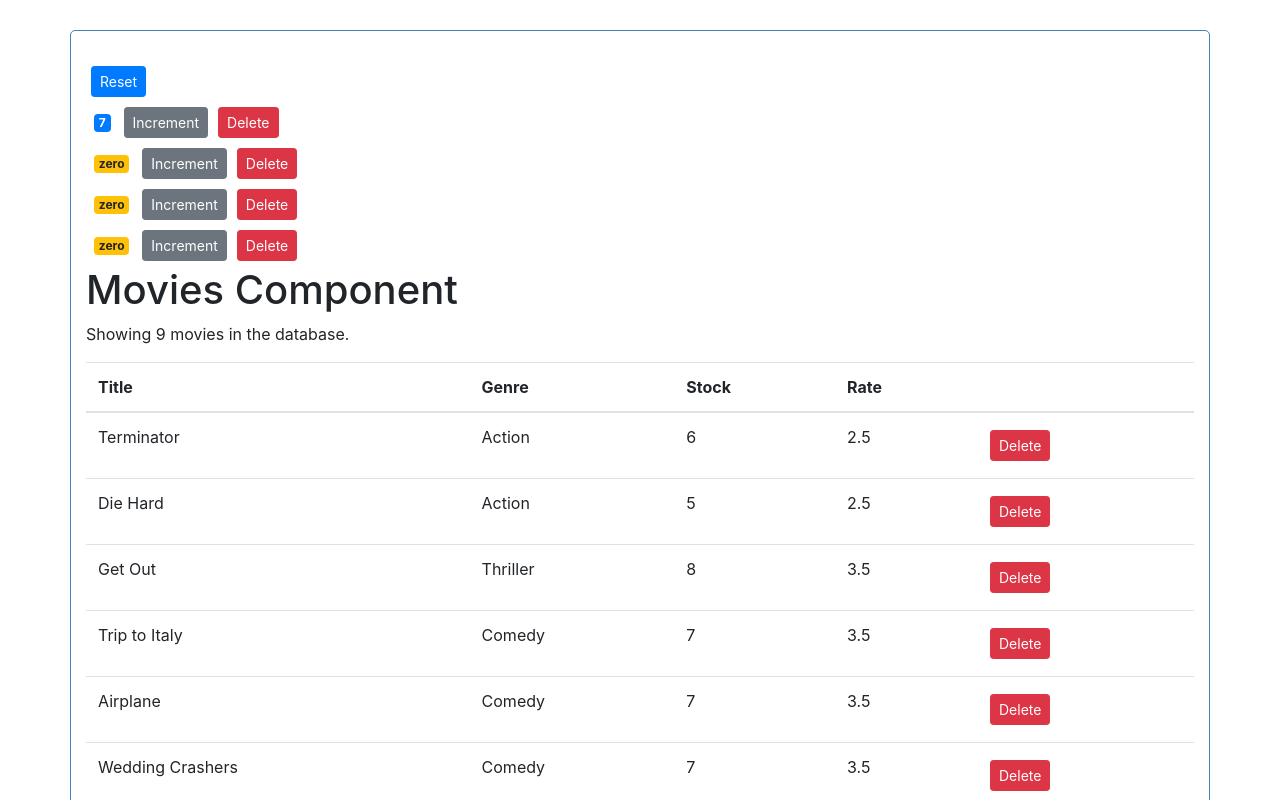
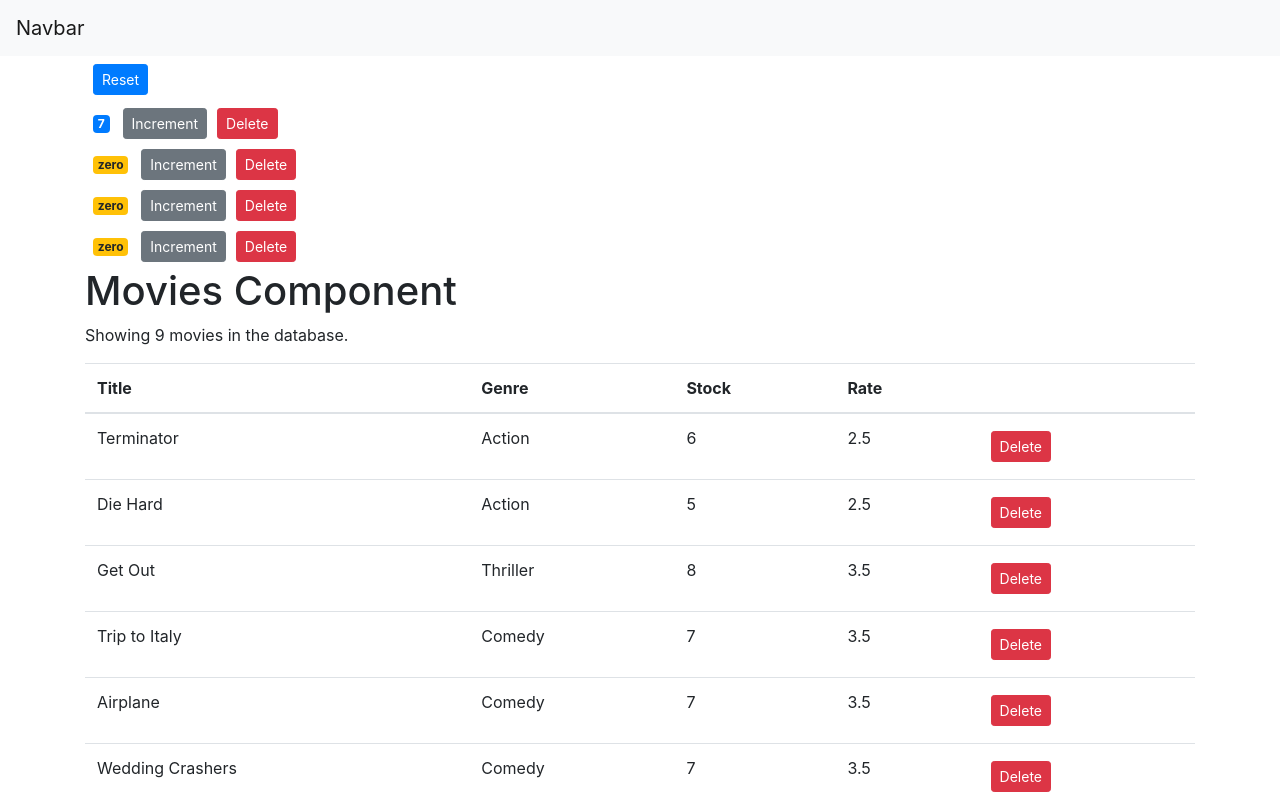
Before and after one commit to DilshanUdawaththa/Counter-App-ReactJS, a React (Create React App) app: page / in a window 1280 px wide. Shown: the top 800 px of the page. Built offline with nearby package versions, Linux system fonts and the light colour scheme.

Commit message:
added NavBar

```diff
--- a/src/App.js
+++ b/src/App.js
@@ -1,12 +1,16 @@
 import Counters from "./components/counters";
 import Movies from "./components/movies";
+import NavBar from "./components/navbar";
 
 function App() {
   return (
+    <>
+      <NavBar />
     <div className="container">
       <Counters />
       <Movies />
     </div>
+    </>
   );
 }
 
--- a/src/components/counters.jsx
+++ b/src/components/counters.jsx
@@ -35,7 +35,7 @@
   render() {
     return (
       <React.Fragment>
-        <button className="btn btn-primary btn-sm" onClick={this.handleReset}>Reset</button>
+        <button className="btn btn-primary btn-sm m-2" onClick={this.handleReset}>Reset</button>
         {this.state.counters.map((counter) => (
           <Counter key={counter.id} onDelete={this.handleDelete} onIncrement={this.handleIncrement} counter={counter} />
         ))}
--- /dev/null
+++ b/src/components/navbar.jsx
@@ -0,0 +1,16 @@
+import React, { Component } from "react";
+
+class NavBar extends Component {
+  state = {};
+  render() {
+    return (
+      <nav className="navbar navbar-light bg-light">
+        <a className="navbar-brand" href="www.google.com">
+          Navbar
+        </a>
+      </nav>
+    );
+  }
+}
+
+export default NavBar;
--- a/src/index.css
+++ b/src/index.css
@@ -8,103 +8,8 @@
   font-family: 'Poppins', sans-serif;
 }
 
-.container {
-  max-width: 500px;
-  margin: 30px auto;
-  overflow: auto;
-  min-height: 300px;
-  border: 1px solid steelblue;
-  padding: 30px;
-  border-radius: 5px;
-}
-
-.header {
-  display: flex;
-  justify-content: space-between;
-  align-items: center;
-  margin-bottom: 20px;
-}
-
 .btn {
-  display: inline-block;
-  background: #000;
-  color: #fff;
-  border: none;
   padding: 10px 20px;
   margin: 5px;
-  border-radius: 5px;
-  cursor: pointer;
-  text-decoration: none;
-  font-size: 15px;
-  font-family: inherit;
-}
-
-.btn:focus {
-  outline: none;
-}
-
-.btn:active {
-  transform: scale(0.98);
-}
-
-.btn-block {
-  display: block;
-  width: 100%;
-}
-
-.task {
-  background: #f4f4f4;
-  margin: 5px;
-  padding: 10px 20px;
   cursor: pointer;
 }
-
-.task.reminder {
-  border-left: 5px solid green;
-}
-
-.task h3 {
-  display: flex;
-  align-items: center;
-  justify-content: space-between;
-}
-
-.add-form {
-  margin-bottom: 40px;
-}
-
-.form-control {
-  margin: 20px 0;
-}
-
-.form-control label {
-  display: block;
-}
-
-.form-control input {
-  width: 100%;
-  height: 40px;
-  margin: 5px;
-  padding: 3px 7px;
-  font-size: 17px;
-}
-
-.form-control-check {
-  display: flex;
-  align-items: center;
-  justify-content: space-between;
-}
-
-.form-control-check label {
-  flex: 1;
-}
-
-.form-control-check input {
-  flex: 2;
-  height: 20px;
-}
-
-footer {
-  margin-top: 30px;
-  text-align: center;
-}
```
Also changed, not shown: src/components/counter.jsx (+0 -12 lines).
